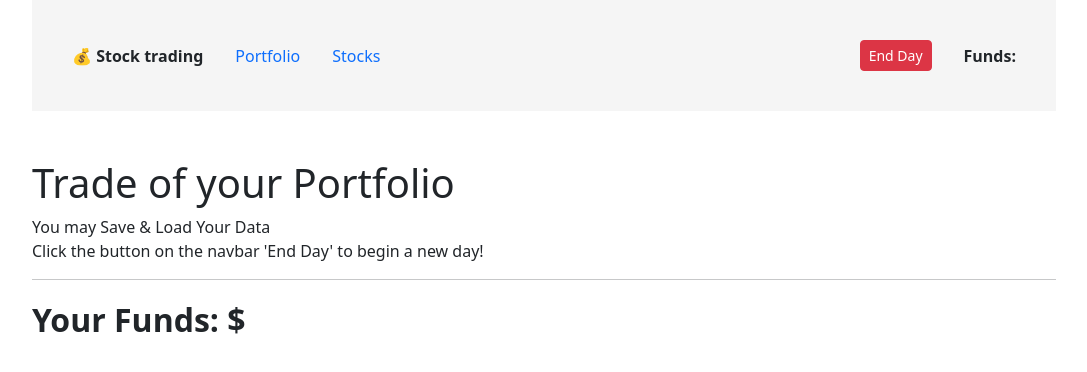
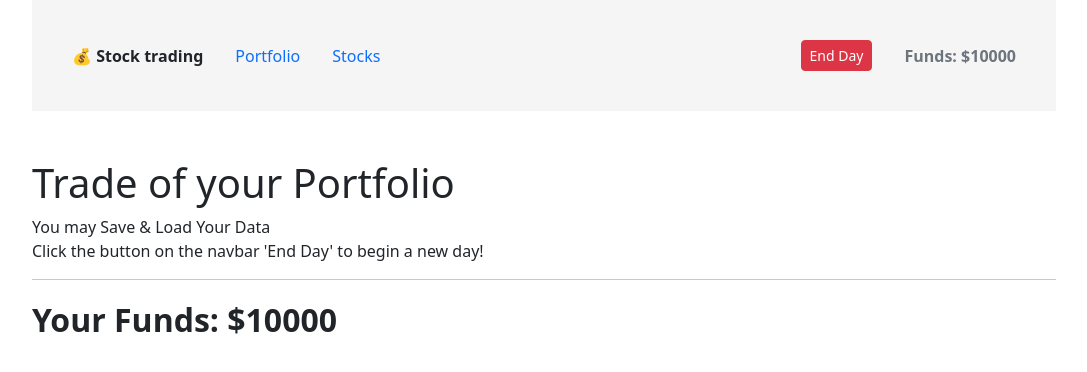
Before and after one commit to KoichaDev/vue-stock-trade-demo, a Vue app: page / in a window 1280 px wide. Shown: the top 372 px of the page, without its empty margins (96-1183 px from the left). Built offline with nearby package versions, Linux system fonts and the light colour scheme; what vue-fragment would draw is missing.

Commit message:
add: ✨ vuex global state for the funds

```diff
--- a/package.json
+++ b/package.json
@@ -4,7 +4,7 @@
 	"private": true,
 	"scripts": {
 		"build": "vue-cli-service build",
-		"lint": "vue-cli-service lint",
+		"lint": "vue-cli-service liwnt",
 		"dev": "vue-cli-service serve"
 	},
 	"dependencies": {
@@ -13,7 +13,8 @@
 		"sass-loader": "^13.0.2",
 		"vue": "^2.6.14",
 		"vue-fragment": "^1.6.0",
-		"vue-router": "^3.5.1"
+		"vue-router": "^3.5.1",
+		"vuex": "3.3.0"
 	},
 	"devDependencies": {
 		"@babel/core": "^7.12.16",
--- a/src/base/NavigationBar.vue
+++ b/src/base/NavigationBar.vue
@@ -7,15 +7,23 @@
 
 			<button class="[ btn btn-danger btn-sm ] [ ms-auto ]" type="button">End Day</button>
 			<p>
-				<strong> Funds: </strong>
+				<strong class="text-secondary"> Funds: ${{ funds }} </strong>
 			</p>
 		</nav>
 	</header>
 </template>
 
 <script>
+import { mapGetters } from 'vuex';
+import * as types from '@/stores/modules/funds/funds.types';
+
 export default {
 	name: 'navbar-component',
+	computed: {
+		...mapGetters({
+			funds: types.CURRENT_FUND,
+		}),
+	},
 };
 </script>
 
@@ -27,7 +35,6 @@ export default {
 	gap: 2em;
 	padding: 2.5em;
 	background-color: #f5f5f5;
-
 	.navbar__button {
 		margin-left: auto;
 	}
--- a/src/main.js
+++ b/src/main.js
@@ -4,6 +4,8 @@ import router from './router'
 
 import loadPlugins from './helpers/loadPlugins';
 import { Plugin as VueFragment } from 'vue-fragment'
+
+import { store } from './stores/store';
 
 import './main.scss';
 
@@ -13,5 +15,6 @@ loadPlugins([VueFragment])
 
 new Vue({
   router,
+  store,
   render: h => h(App)
 }).$mount('#app')
--- /dev/null
+++ b/src/stores/modules/funds/funds.js
@@ -0,0 +1,21 @@
+import * as types from './funds.types';
+
+const state = {
+    funds: 10000,
+};
+
+const getters = {
+    [types.CURRENT_FUND]: (state) => state.funds,
+};
+
+const mutations = {
+    decrease: (state, payload) => {
+        state.funds -= payload;
+    },
+};
+
+export default {
+    state,
+    getters,
+    mutations,
+};
--- /dev/null
+++ b/src/stores/modules/funds/funds.types.js
@@ -0,0 +1 @@
+export const CURRENT_FUND = 'stocks/current-fund';
--- /dev/null
+++ b/src/stores/store.js
@@ -0,0 +1,15 @@
+import Vue from 'vue';
+import Vuex from 'vuex';
+
+import Funds from './modules/funds/funds';
+
+Vue.use(Vuex);
+
+console.log(Funds.getters)
+
+export const store = new Vuex.Store({
+    strict: process.env.NODE_ENV !== 'production', // Strict mode helps with preventing accidental mutations of the Vuex store
+    modules: {
+        funds: Funds,
+    }
+});
--- a/src/views/portfolios/ViewPortfolio.vue
+++ b/src/views/portfolios/ViewPortfolio.vue
@@ -10,14 +10,22 @@
 		<hr />
 
 		<p class="fs-2">
-			<strong>Your Funds: ${{ currentFunds }}</strong>
+			<strong>Your Funds: ${{ funds }}</strong>
 		</p>
 	</section>
 </template>
 
 <script>
+import { mapGetters } from 'vuex';
+import * as types from '@/stores/modules/funds/funds.types';
+
 export default {
-	name: 'HomeView',
+	name: 'portfolio-view',
+	computed: {
+		...mapGetters({
+			funds: types.CURRENT_FUND,
+		}),
+	},
 };
 </script>
 
--- a/src/views/stocks/helpers/stocksUtils.js
+++ b/src/views/stocks/helpers/stocksUtils.js
@@ -1,3 +1,3 @@
 export const generateStockPrice = () => {
-    return Math.random() * (100 - 1) + 1;
+    return (Math.random() * (100 - 1) + 1).toFixed(2);
 }
```
Also changed, not shown: 1 other file (tests, documents, lock files or other folders).
